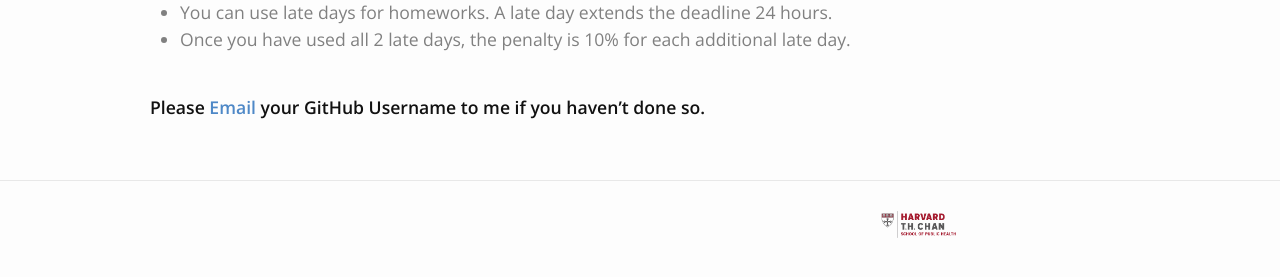
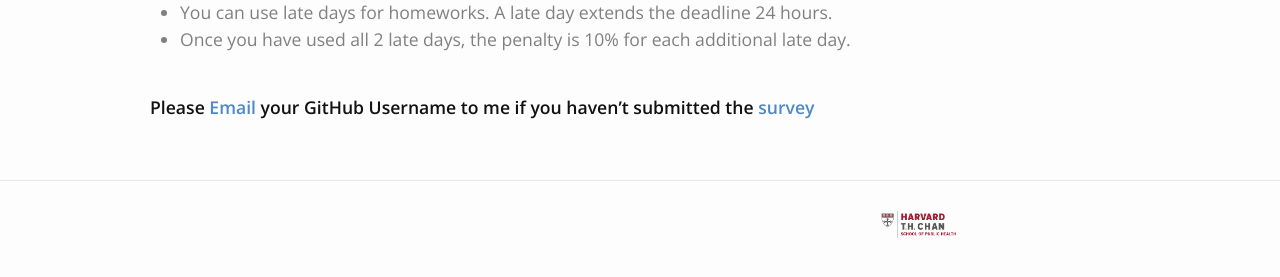
Before and after one commit to coredatascience-fa23/coredatascience-fa23.github.io, a Jekyll site: the page built from _homeworks/HW1.md, in a window 1280 px wide. Shown: the part 420-697 px from the top of the page. Built offline with Jekyll 4.4.1, drawn with Linux system fonts in a browser that asks for light colours; nearby versions of some CDN libraries.

Commit message:
added survey link

```diff
--- a/_homeworks/HW1.md
+++ b/_homeworks/HW1.md
@@ -11,4 +11,4 @@ due_event:
     date: 2023-09-28 23:59:00
     description: 'Homework #1 due'
 ---
-**Please [Email](mailto:dongdongli@hsph.harvard.edu?cc=lukebenz@g.harvard.edu) your GitHub Username to me if you haven't done so.**
+**Please [Email](mailto:dongdongli@hsph.harvard.edu?cc=lukebenz@g.harvard.edu) your GitHub Username to me if you haven't submitted the [survey](https://docs.google.com/forms/d/1Tzx_oT1iMaT7kycALmm9tvs5S7BiAHkMyszwhWI76qw/edit?usp=forms_home&ths=true)**
```
